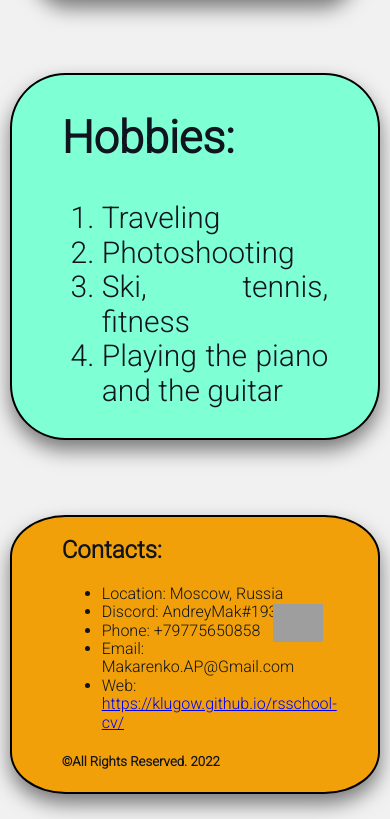
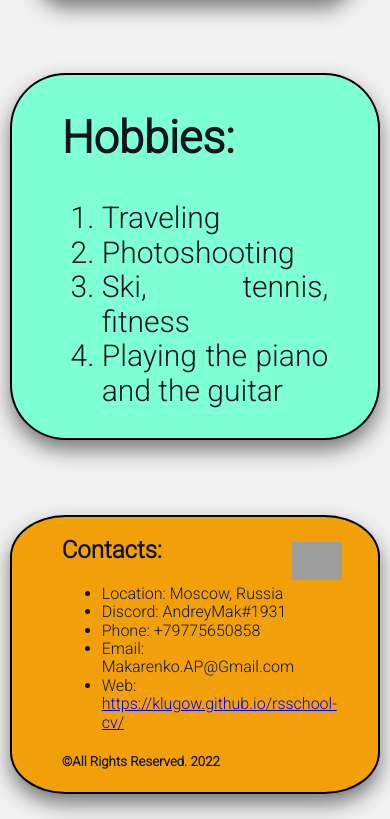
Before and after one commit to klugow/rsschool-cv, a plain HTML site: page index.html in a window 390 px wide. Shown: the part 3610-4429 px from the top of the page. Drawn offline with Linux system fonts and the light colour scheme; grey boxes are pictures that could not be loaded.

Commit message:
fix: change media in css

```diff
--- a/assets/css/style.css
+++ b/assets/css/style.css
@@ -41,22 +41,16 @@ body {
         font-size: 30px;
         text-align: center;
     }
-
     .footer {
-        /* display: block; */
-    }
-    /* .footer .footer-info {
         display: block;
-        margin: auto;
-    }  */
-    .footer .logoRS {
-        display: block;
+        position: relative;
 
     }
     .footer .logoRS img {
         width: 50px;
         position: absolute;
-        left: 70%;
+        top: 25px;
+        left: 280px;
   }
 }
 
```
